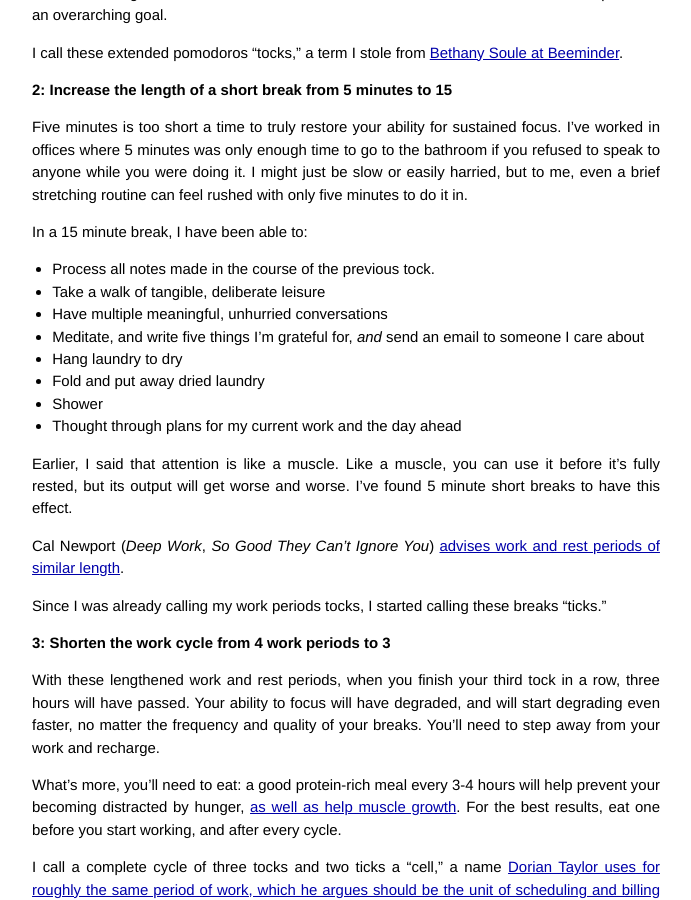
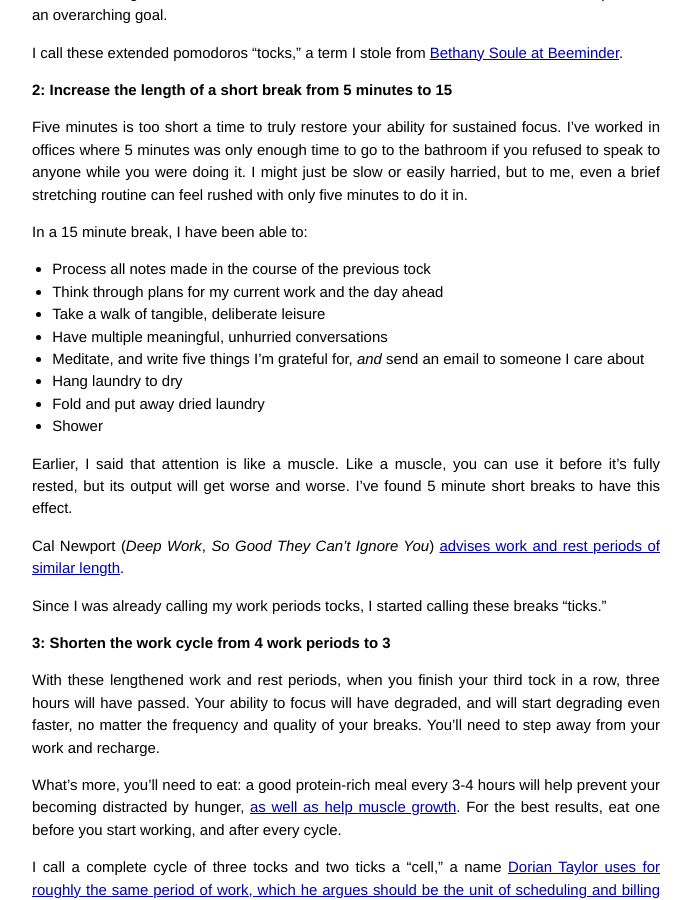
Before and after one commit to nicknovitski/nicknovitski.github.io, a Jekyll site: the page built from _posts/2016-09-28-tick-tock.md, in a window 1280 px wide and 900 px high, scrolled down 1453 px. Shown: the whole window, without its empty margins (294-985 px from the left). Built offline with Jekyll 4.4.1, drawn with Linux system fonts in a browser that asks for light colours.

Commit message:
corrections to Tick Tock

```diff
--- a/_posts/2016-09-28-tick-tock.md
+++ b/_posts/2016-09-28-tick-tock.md
@@ -50,14 +50,14 @@ Five minutes is too short a time to truly restore your ability for sustained foc
 
 In a 15 minute break, I have been able to:
 
-- Process all notes made in the course of the previous tock.
+- Process all notes made in the course of the previous tock
+- Think through plans for my current work and the day ahead
 - Take a walk of tangible, deliberate leisure
 - Have multiple meaningful, unhurried conversations
 - Meditate, and write five things I’m grateful for, _and_ send an email to someone I care about
 - Hang laundry to dry
 - Fold and put away dried laundry
 - Shower
-- Thought through plans for my current work and the day ahead
 
 Earlier, I said that attention is like a muscle.  Like a muscle, you can use it before it’s fully rested, but its output will get worse and worse. I’ve found 5 minute short breaks to have this effect.
 
@@ -75,10 +75,7 @@ I call a complete cycle of three tocks and two ticks a “cell,” a name [Doria
 
 ### 4: Increase the length of a long break from 25-30 minutes to 2-3 hours
 
-Everything I said about lengthening short breaks applies double here.  An
-extended period of effort requires an extended period of deep rest to recover.
-Being fully recovered will greatly improve the quality of your work, and will
-make it much easier to enjoy.
+Everything I said about lengthening short breaks applies double here.  An extended period of effort requires an extended period of deep rest to recover. Being fully recovered will greatly improve the quality of your work, and will make it much easier to enjoy.
 
 I mentioned you should eat a meal during your long break.  Meals should not be eaten in a half-hour.  They are an opportunity to socialize, to savor a sensation, and generally enjoy what’s best in our lives.  Cooking, whether for yourself or others, is also part of this opportunity for human enjoyment.
 
```
